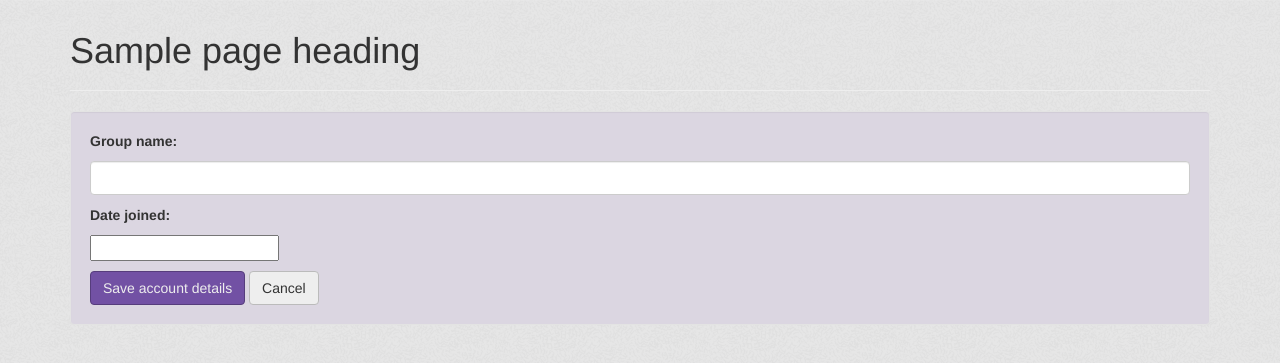
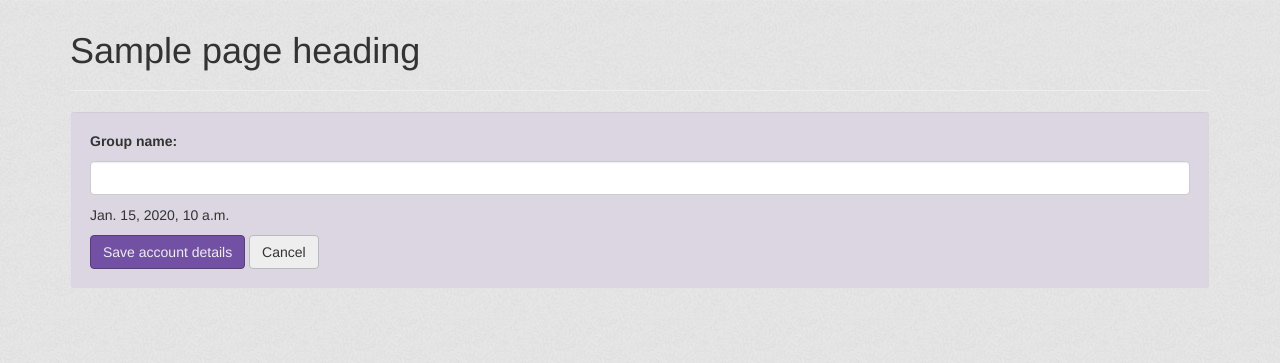
Before and after one commit to tysonblacker/econvenor, a Django app: template core/templates/account_settings.html in a window 1280 px wide. Shown: the part 51-414 px from the top of the page. Run offline with Django 3.2, Linux system fonts and the light colour scheme; tables that the repository leaves empty hold one stand-in row (values such as "Sample post"); the template is opened without the code that fills it: values that come from a table or form of the project are taken from there, most other values are stand-ins (such as "Sample title", 1, 10 or a date in 2020).

Commit message:
Account settings: Made date field auto-populate

```diff
--- a/core/forms.py
+++ b/core/forms.py
@@ -60,7 +60,7 @@ class AccountForm(forms.ModelForm):
         model = Account
         widgets = {
         	'owner': forms.HiddenInput(),
-        	'join_date': forms.DateInput(attrs={'class': 'datepicker'}),
+        	'date_altered': forms.HiddenInput(),
         }
 
 
--- a/core/models.py
+++ b/core/models.py
@@ -64,7 +64,7 @@ class Task(models.Model):
 
 class Account(models.Model):
 	owner = models.ForeignKey(User, null=True, blank=True)
-	join_date = models.DateField(null=True, blank=True)
+	date_altered = models.DateField(auto_now_add=True)
 	group_name = models.CharField(max_length=200, blank=True)
 
 	def __unicode__(self):
--- a/core/templates/account_settings.html
+++ b/core/templates/account_settings.html
@@ -16,8 +16,7 @@
 			{% csrf_token %}
 			<p><strong>Group name:</strong></p>
 			<p>{{ account_form.group_name|setclass:"form-control" }}</p>
-			<p><strong>Date joined:</strong></p>
-			<p>{{ account_form.join_date }}</p>
+			<p>{{ account_date_altered }}</p>
 			<p>{{ account_form.owner }}</p>
 
 			<button type="submit" class="btn btn-primary" data-toggle="button">Save account details</button></a>
```
Also changed, not shown: core/migrations/0015_auto__del_field_account_join_date__add_field_account_date_altered.py (added).
